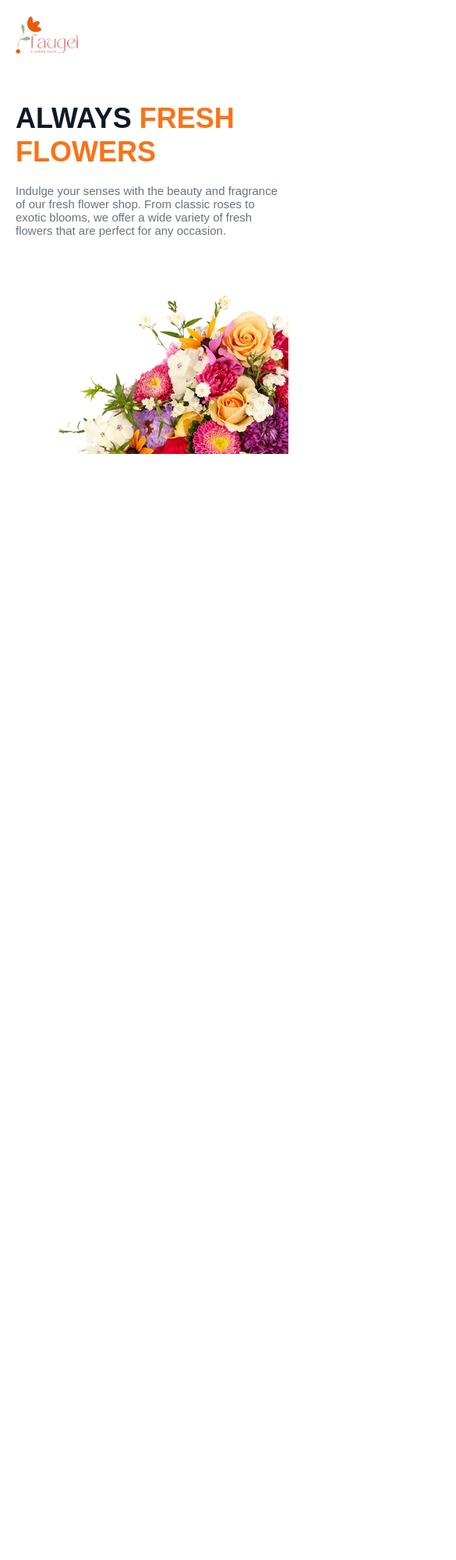
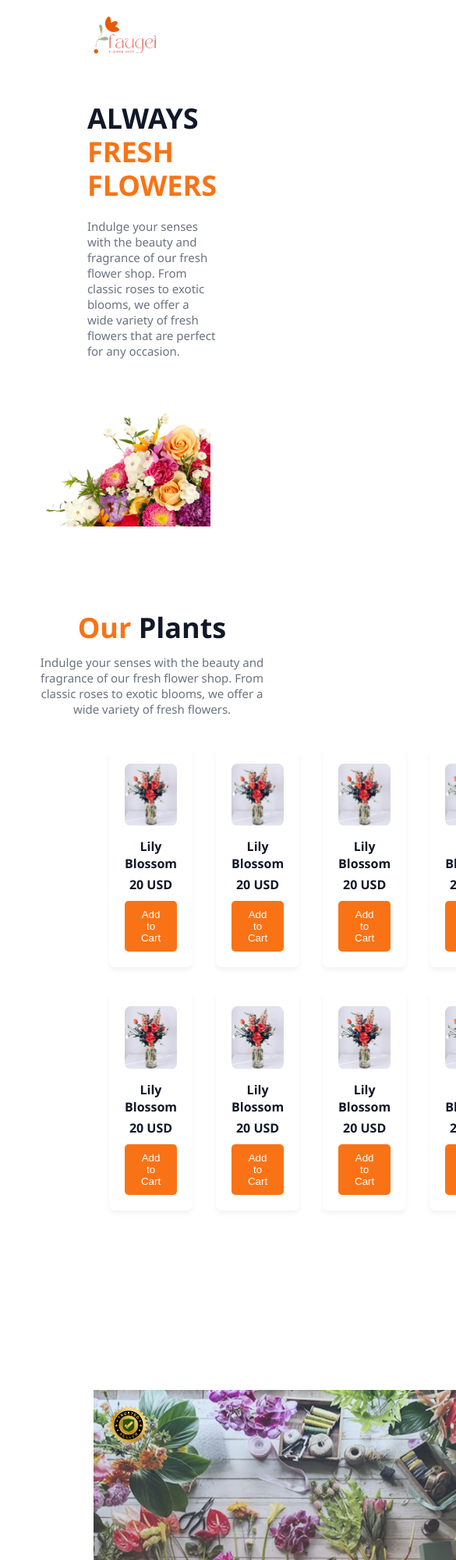
Before and after one commit to nusrat10-cell/Flower-Market, a plain HTML site: page index.html in a window 390 px wide. Shown: the top 2000 px of the page at 78% size, 585 px wide, since content can reach past the window. Before the commit the page ends 844 px from the top, so only its background shows below. Drawn offline with Linux system fonts and the light colour scheme.

Commit message:
flower cart and flower lover added

```diff
--- a/index.html
+++ b/index.html
@@ -8,7 +8,7 @@
 </head>
 <body>
 
-  <!-- 🌼 Navbar -->
+
   <nav class="navbar">
     <img src="B12A02-Responsive-Flowers/assets/logo.png" alt=" " class="logo">
     <ul class="nav-links">
@@ -19,7 +19,7 @@
     </ul>
   </nav>
 
-  <!-- 🌸 Banner -->
+
   <section class="banner">
     <div class="banner-text">
       <h1><span class="black">ALWAYS</span> <span class="orange">FRESH</span><br><span class="orange">FLOWERS</span></h1>
@@ -30,6 +30,53 @@
     </div>
   </section>
 
+<section class="plants-section">
+  <h2><span class="orange">Our</span> <span class="black">Plants</span></h2>
+  <p class="plants-subtitle">
+    Indulge your senses with the beauty and fragrance of our fresh flower shop. From classic roses to exotic blooms, we offer a wide variety of fresh flowers.
+  </p>
+
+  <div class="plants-grid">
+    <!-- 8 cards -->
+    <div class="plant-card">
+      <img src="B12A02-Responsive-Flowers/assets/sample-flower-image.png" alt="Lily Blossom">
+      <h3>Lily Blossom</h3>
+      <p class="price">20 USD</p>
+      <button>Add to Cart</button>
+    </div>
+    <!-- Duplicate 7 more cards below with same content -->
+    <div class="plant-card"><img src="B12A02-Responsive-Flowers/assets/sample-flower-image.png"><h3>Lily Blossom</h3><p class="price">20 USD</p><button>Add to Cart</button></div>
+    <div class="plant-card"><img src="B12A02-Responsive-Flowers/assets/sample-flower-image.png"><h3>Lily Blossom</h3><p class="price">20 USD</p><button>Add to Cart</button></div>
+    <div class="plant-card"><img src="B12A02-Responsive-Flowers/assets/sample-flower-image.png"><h3>Lily Blossom</h3><p class="price">20 USD</p><button>Add to Cart</button></div>
+    <div class="plant-card"><img src="B12A02-Responsive-Flowers/assets/sample-flower-image.png"><h3>Lily Blossom</h3><p class="price">20 USD</p><button>Add to Cart</button></div>
+    <div class="plant-card"><img src="B12A02-Responsive-Flowers/assets/sample-flower-image.png"><h3>Lily Blossom</h3><p class="price">20 USD</p><button>Add to Cart</button></div>
+    <div class="plant-card"><img src="B12A02-Responsive-Flowers/assets/sample-flower-image.png"><h3>Lily Blossom</h3><p class="price">20 USD</p><button>Add to Cart</button></div>
+    <div class="plant-card"><img src="B12A02-Responsive-Flowers/assets/sample-flower-image.png"><h3>Lily Blossom</h3><p class="price">20 USD</p><button>Add to Cart</button></div>
+  </div>
+</section>
+
+
+<section class="plants-lover">
+  <div class="content">
+    <div class="image-wrapper">
+      <img src="B12A02-Responsive-Flowers/assets/flower-store.png" alt="Flower Arrangement" />
+      <div class="trusted-badge">
+        <img src="B12A02-Responsive-Flowers/assets/trusted-badge.png" alt="Trusted Seller Badge" />
+      </div>
+    </div>
+    <div class="text">
+      <h1>Flower & Plants <br>
+         Lover</h1>
+      <ul>
+        <li>Indulge your senses with the beauty and fragrance of our fresh flower shop. From classic roses to exotic blooms, we offer a wide variety of fresh.</li>
+        <li>Indulge your senses with the beauty and fragrance of our fresh flower shop. From classic roses to exotic blooms, we offer a wide variety of fresh.</li>
+        <li>Indulge your senses with the beauty and fragrance of our fresh flower shop. From classic roses to exotic blooms, we offer a wide variety of fresh.</li>
+      </ul>
+    </div>
+  </div>
+</section>
+
+
 
 
 
--- a/style.css
+++ b/style.css
@@ -1,4 +1,4 @@
-/* Reset and base styles */
+
 * {
   margin: 0;
   padding: 0;
@@ -11,8 +11,10 @@ body {
   color: #111827;
 }
 
-/* 🌼 Navbar */
+
 .navbar {
+  margin-left: 100px;
+  margin-right: 100px;
   display: flex;
   justify-content: space-between;
   align-items: center;
@@ -47,7 +49,7 @@ body {
   color: #111827;
 }
 
-/* 🌸 Banner Section */
+
 .banner {
   display: flex;
   justify-content: space-between;
@@ -57,6 +59,8 @@ body {
 }
 
 .banner-text {
+  margin-left: 100px;
+  margin-right: 100px;
   flex: 1;
   max-width: 500px;
 }
@@ -83,6 +87,7 @@ body {
 }
 
 .banner-image {
+  margin-right: 100px;
   flex: 1;
 }
 
@@ -91,7 +96,7 @@ body {
   height: auto;
 }
 
-/* 🔄 Responsive */
+/* Responsive */
 @media (max-width: 768px) {
   .nav-links {
     display: none;
@@ -119,3 +124,168 @@ body {
     margin-top: 20px;
   }
 }
+/* 🌿 Our Plants Section */
+.plants-section {
+  text-align: center;
+  padding: 60px 40px;
+}
+
+.plants-section h2 {
+  font-size: 36px;
+  margin-bottom: 10px;
+}
+
+.plants-section .orange {
+  color: #F97316;
+  font-weight: bold;
+}
+
+.plants-section .black {
+  color: #111827;
+  font-weight: bold;
+}
+
+.plants-subtitle {
+  font-size: 15px;
+  color: #6B7280;
+  margin-bottom: 40px;
+  max-width: 700px;
+  margin-left: auto;
+  margin-right: auto;
+}
+
+.plants-grid {
+  margin-left: 100px;
+  margin-right: 100px;
+  display: grid;
+  grid-template-columns: repeat(4, 1fr);
+  gap: 30px;
+}
+
+.plant-card {
+  background: #fff;
+  padding: 20px;
+  border-radius: 8px;
+  text-align: center;
+  box-shadow: 0 4px 6px rgba(0,0,0,0.05);
+}
+
+.plant-card img {
+  width: 100%;
+  height: auto;
+  margin-bottom: 10px;
+  border-radius: 8px;
+}
+
+.plant-card h3 {
+  font-size: 16px;
+  color: #111827;
+  margin-bottom: 5px;
+}
+
+.plant-card .price {
+  font-weight: bold;
+  color: #111827;
+  margin-bottom: 10px;
+}
+
+.plant-card button {
+  background-color: #F97316;
+  color: white;
+  border: none;
+  padding: 10px 16px;
+  border-radius: 5px;
+  cursor: pointer;
+}
+
+body {
+  margin: 0;
+  font-family: 'Segoe UI', Tahoma, Geneva, Verdana, sans-serif;
+}
+
+.plants-lover {
+  padding: 20px;
+}
+
+.content {
+  display: flex;
+  flex-wrap: wrap;
+  align-items: center;
+  margin-left: 100px;
+  margin-right: 100px;
+  margin-top: 150px;
+}
+
+.image-wrapper {
+  position: relative;
+  flex: 1;
+  min-width: 300px;
+}
+
+.image-wrapper img {
+  width: 540px;
+  height: 550px;
+
+
+}
+
+.trusted-badge {
+  position: absolute;
+  top: 20px;
+  left: 20px; /* Adjusted based on your image */
+  z-index: 10;
+}
+
+.trusted-badge img {
+  width: 80px;
+  height: auto;
+}
+
+.text {
+  flex: 1;
+  padding: 20px;
+}
+
+.text h1 {
+  font-size: 55px;
+  font-weight: bold;
+  margin-bottom: 20px;
+}
+
+.text ul {
+  list-style-type: disc;
+  padding-left: 20px;
+}
+
+.text ul li {
+  color: #6B7280;
+  font-size: 22px;
+  margin-bottom: 10px;
+  line-height: 1.6;
+}
+
+/* 📱 Mobile Responsive */
+@media (max-width: 768px) {
+  .content {
+    flex-direction: column;
+  }
+
+  .image-wrapper {
+    order: -1;
+    margin-bottom: 20px;
+  }
+
+  .text {
+    text-align: left;
+    padding: 0 10px;
+  }
+
+  .trusted-badge {
+    top: 10px;
+    left: 10px;
+  }
+
+  .trusted-badge img {
+    width: 70px;
+  }
+}
```
